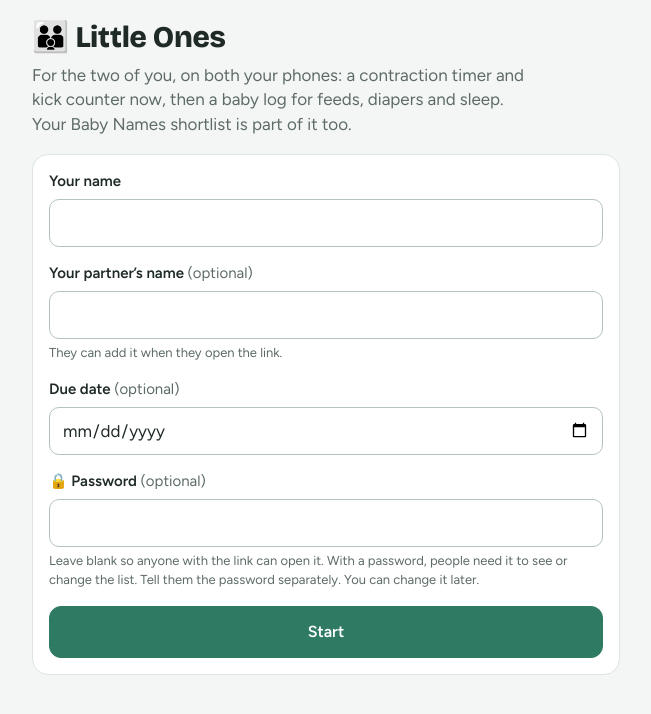
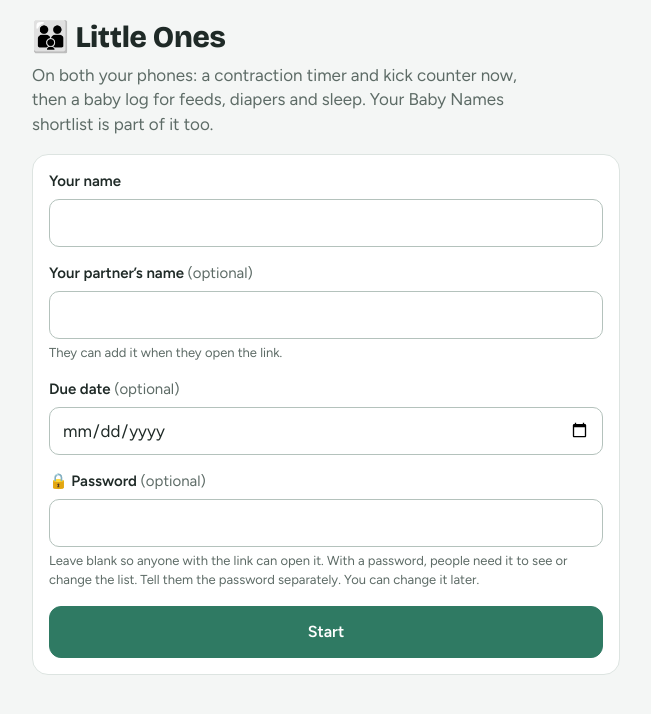
Before and after one commit to benjamin-john/pebbly, a plain HTML site: page littleones/index.html in a window 1280 px wide. Shown: the whole page, without its empty margins (314-965 px from the left). Drawn offline with nearby package versions, Linux system fonts and the light colour scheme.

Commit message:
Little Ones: drop "For the two of you" from the descriptions
Co-Authored-By: Claude Opus 5.5 <noreply@anthropic.com>
Claude-Session: https://claude.ai/code/session_01LzqRxPRGEyyGayzxQRVP49

```diff
--- a/littleones/index.html
+++ b/littleones/index.html
@@ -6,7 +6,7 @@
 <meta name="viewport" content="width=device-width, initial-scale=1">
 <meta name="robots" content="noindex, nofollow">
 <meta name="theme-color" content="#2F7A63">
-<meta name="description" content="Baby log, contraction timer, kick counter and baby names for the two of you.">
+<meta name="description" content="Baby log, contraction timer, kick counter and baby names.">
 <title>Little Ones</title>
 <link rel="icon" type="image/png" href="/icons/favicon.png">
 <link rel="manifest" href="/manifest.webmanifest">
@@ -683,7 +683,7 @@ function renderHome() {
   var owners = load('pebbly_doc_owners', {}) || {}, list = recent();
   $app.innerHTML =
     '<h1 style="margin-top:8px">🧑‍🧑‍🧒 Little Ones</h1>' +
-    '<p class="lede">For the two of you, on both your phones: a contraction timer and kick counter now, then a baby log for feeds, diapers and sleep. ' +
+    '<p class="lede">On both your phones: a contraction timer and kick counter now, then a baby log for feeds, diapers and sleep. ' +
       'Your Baby Names shortlist is part of it too.</p>' +
     (list.length ? '<section class="recent" style="margin-top:0;margin-bottom:22px"><h2>Already started together?</h2>' +
       '<p class="hint" style="margin:0 0 10px">Open your Baby Names shortlist here and everything is in one place, with the same link and password.</p><ul>' +
```
Also changed, not shown: index.html (+1 -1 lines).
